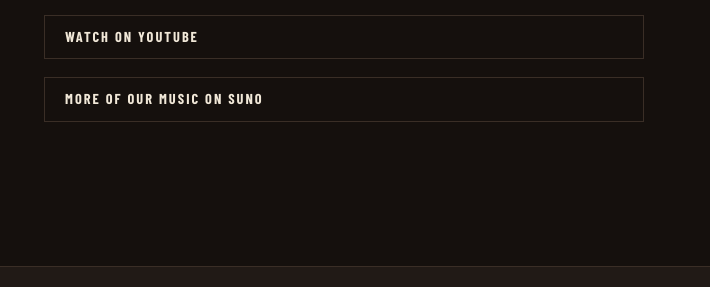
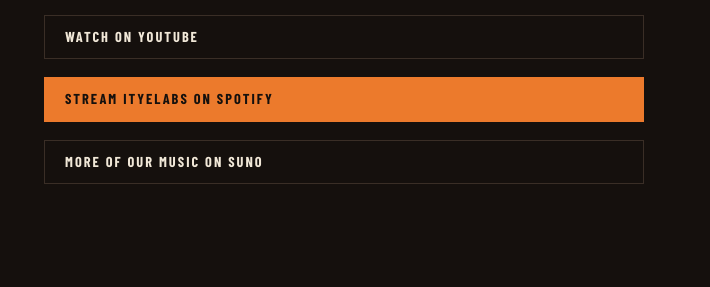
Before and after one commit to veetoltd/chronoshift, a plain HTML site: page index.html in a window 1280 px wide. Shown: the part 3534-3821 px from the top of the page, 570-1280 px from the left. Drawn offline with nearby package versions, Linux system fonts and the light colour scheme.

Commit message:
Add ITYELABS on Spotify (song section button and Follow list)

```diff
--- a/index.html
+++ b/index.html
@@ -328,6 +328,7 @@ footer .who strong { color: var(--bone); font: 700 1.2rem/1.2 var(--f-display);
           <span class="label">Song · Cross the Ages <span class="new">New</span></span>
           <p class="lede">A song about the game: a man thrown back in time and stranded sixty-six million years ago. He has to survive every era of history and find the way home.</p>
           <a class="btn ghost" href="https://youtu.be/lXwFMECKmgM" target="_blank" rel="noopener">Watch on YouTube</a>
+          <a class="btn" href="https://open.spotify.com/artist/0E3Ffxx506RhNI9yR36Z2N" target="_blank" rel="noopener">Stream ITYELABS on Spotify</a>
           <a class="btn ghost" href="https://suno.com/@ityelabs" target="_blank" rel="noopener">More of our music on Suno</a>
         </div>
       </div>
@@ -742,6 +743,7 @@ footer .who strong { color: var(--bone); font: 700 1.2rem/1.2 var(--f-display);
           <a href="https://www.youtube.com/@ConsolePCGaming" target="_blank" rel="noopener"><b>YouTube</b><span>@ConsolePCGaming</span></a>
           <a href="https://x.com/ConsolePCGaming" target="_blank" rel="noopener"><b>X</b><span>@ConsolePCGaming</span></a>
           <a href="https://www.tiktok.com/@consolepcgaming" target="_blank" rel="noopener"><b>TikTok</b><span>@consolepcgaming</span></a>
+          <a href="https://open.spotify.com/artist/0E3Ffxx506RhNI9yR36Z2N" target="_blank" rel="noopener"><b>Music</b><span>ITYELABS on Spotify</span></a>
           <a href="https://suno.com/@ityelabs" target="_blank" rel="noopener"><b>Music</b><span>ITYELABS on Suno</span></a>
         </div>
       </div>
```
